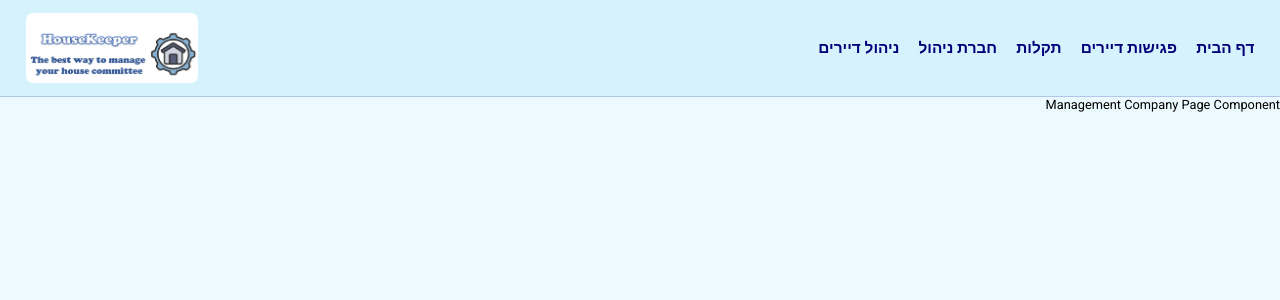
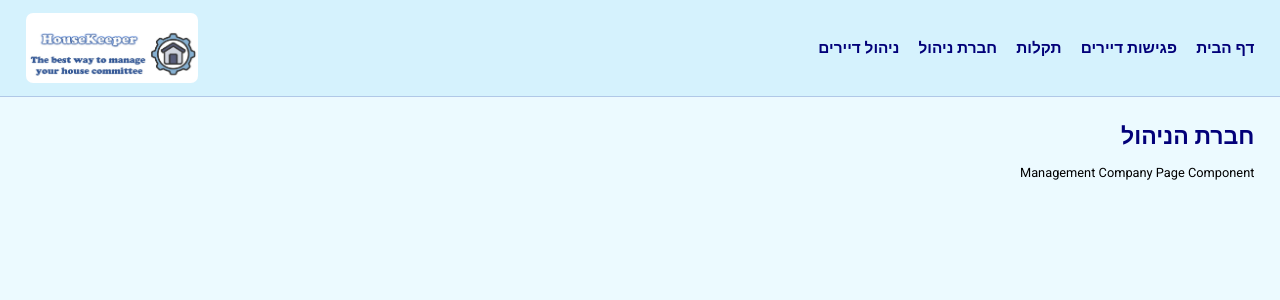
Before and after one commit to yuval-david/house-keeper, a Next.js app: page /management-company in a window 1280 px wide. Shown: the top 300 px of the page. Built offline with nearby package versions, Linux system fonts and the light colour scheme.

Commit message:
create page title template

```diff
--- a/components/UI/PageLayout.module.css
+++ b/components/UI/PageLayout.module.css
@@ -36,3 +36,13 @@
 .nav_link:hover {
     text-decoration: underline;
 }
+
+
+.page_title {
+    font-size: 180%;
+    margin-top: 0;
+}
+
+.main {
+    padding: 2vw;
+}
--- a/components/UI/PageLayout.tsx
+++ b/components/UI/PageLayout.tsx
@@ -4,7 +4,7 @@ import style from "./PageLayout.module.css"
 import Link from 'next/link';
 
 // This is Layout component for all pages in the application (exclude Home Page)
-export function PageLayout({ children }: { children: ReactNode }) {
+export function PageLayout({ pageTitle, children }: { pageTitle?: string; children: ReactNode }) {
     return (
         <div>
             <nav className={style.nav}>
@@ -19,7 +19,8 @@ export function PageLayout({ children }: { children: ReactNode }) {
                     <Image src="/housekeeper.jpg" alt="house-kkeper" fill />
                 </div>
             </nav>
-            <main>
+            <main className={style.main}>
+                {!!pageTitle && <h1 className={`blue_title ${style.page_title}`}>{pageTitle}</h1>}
                 {children}
             </main>
         </div>
--- a/components/management-company/ManagementCompanyPageComponent.tsx
+++ b/components/management-company/ManagementCompanyPageComponent.tsx
@@ -1,10 +1,7 @@
 import React from 'react'
-import { PageLayout } from '../UI/PageLayout'
 
 export function ManagementCompanyPageComponent() {
     return (
-        <PageLayout>
-            <div>Management Company Page Component</div>
-        </PageLayout>
+        <div>Management Company Page Component</div>
     )
 }
--- a/components/tenants/TenantsPageComponent.tsx
+++ b/components/tenants/TenantsPageComponent.tsx
@@ -3,8 +3,6 @@ import { PageLayout } from '../UI/PageLayout'
 
 export function TenantsPageComponent() {
     return (
-        <PageLayout>
-            <div>Tenants Page Component</div>
-        </PageLayout>
+        <div>Tenants Page Component</div>
     )
 }
--- a/pages/faults.tsx
+++ b/pages/faults.tsx
@@ -4,7 +4,7 @@ import React from 'react'
 
 export default function FaultsPage() {
     return (
-        <PageLayout>
+        <PageLayout pageTitle="תקלות">
             <FaultsComponent />
         </PageLayout>
     )
--- a/pages/management-company.tsx
+++ b/pages/management-company.tsx
@@ -4,6 +4,8 @@ import React from 'react'
 
 export default function ManagementCompanyPage() {
     return (
-        <ManagementCompanyPageComponent />
+        <PageLayout pageTitle="חברת הניהול">
+            <ManagementCompanyPageComponent />
+        </PageLayout>
     )
 }
--- a/pages/meetings.tsx
+++ b/pages/meetings.tsx
@@ -4,7 +4,7 @@ import React from 'react'
 
 export default function MeetingsPage() {
     return (
-        <PageLayout>
+        <PageLayout pageTitle="פגישות דיירים">
             <MeetingsComponent />
         </PageLayout>
     )
--- a/pages/tenants.tsx
+++ b/pages/tenants.tsx
@@ -1,8 +1,11 @@
+import { PageLayout } from '@/components/UI/PageLayout'
 import { TenantsPageComponent } from '@/components/tenants/TenantsPageComponent'
 import React from 'react'
 
 export default function TenantsPage() {
     return (
-        <TenantsPageComponent />
+        <PageLayout pageTitle="ניהול דיירים">
+            <TenantsPageComponent />
+        </PageLayout>
     )
 }
```
